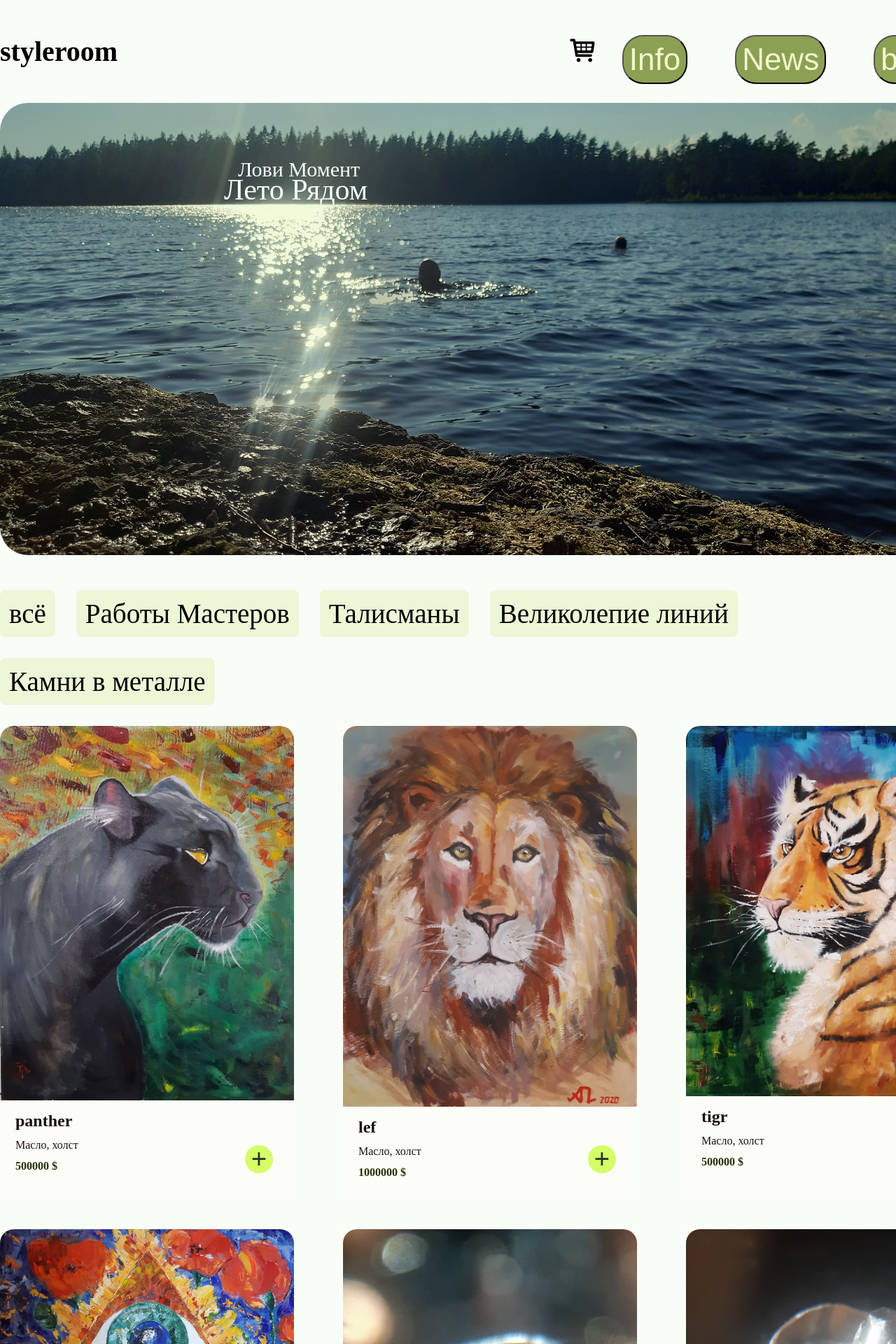
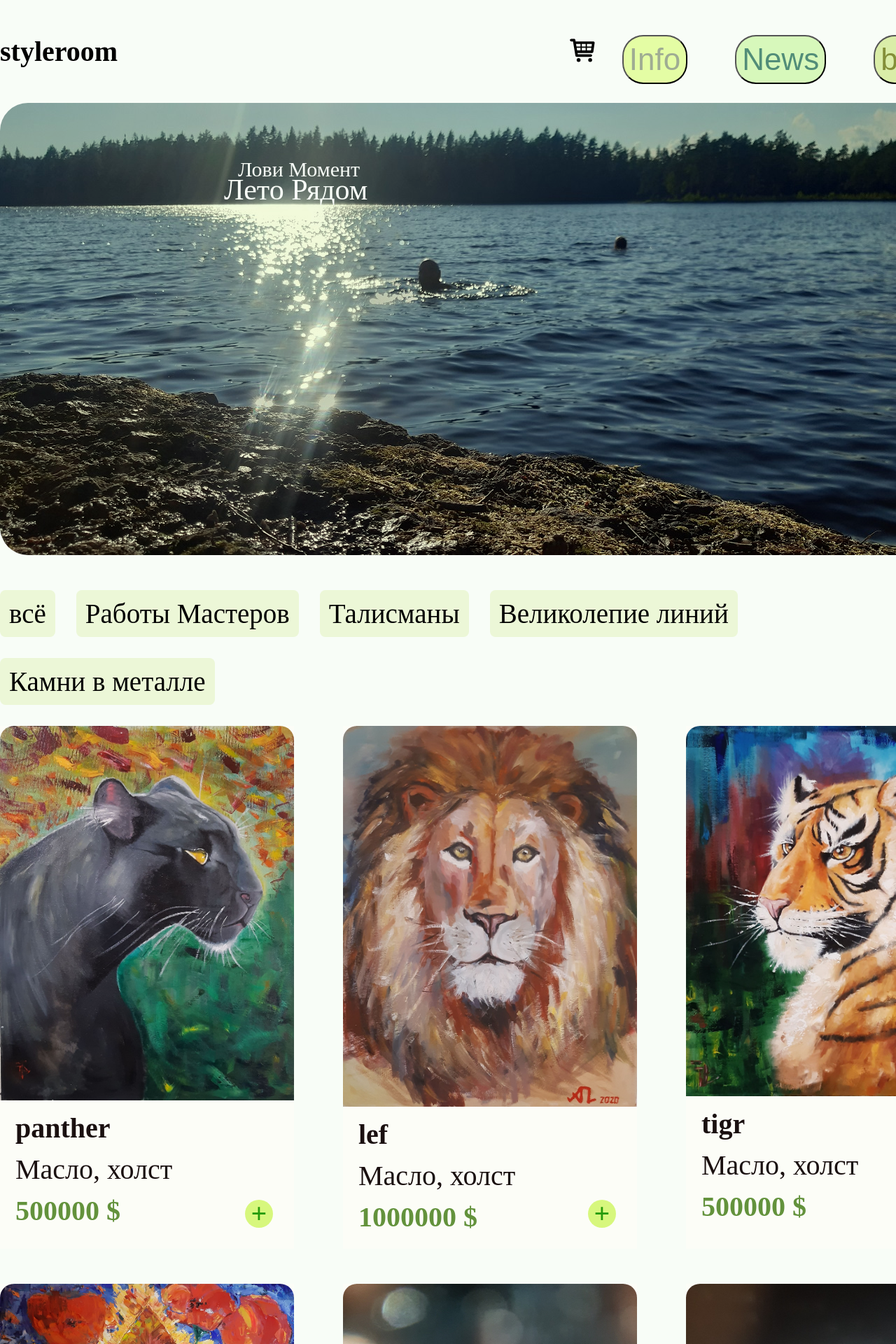
Before and after one commit to Swoopchinsky/styleroom, a React (Create React App) app: page / in a window 1280 px wide. Shown: the top 1920 px of the page at 70% size. Built offline with nearby package versions, Linux system fonts and the light colour scheme; a web font is replaced by a local one.

Commit message:
udacha v.1.2.1

```diff
--- a/src/components/Header.js
+++ b/src/components/Header.js
@@ -43,10 +43,10 @@ export default function Header(props) {
                             Игорь Борисович <br />
                             Город Санкт-Петербург <br />
                             Автор проекта. <dr />
-                            Создание Вэб сайтов на языкн JavaScript при помощи ReactJS технологий. <dr />
+                            Создание Вэб приложений при помощи современных информационных технологий. <dr />
                             Продажа произведений Искусства и кастомных украшений, амулетов. <br />
-                            Изучить Объекты торга можно на Академическом переулке Васильевского острова. <br />
-                            По предварительной записи по телефону или в мессенжерах.
+                            Ознакомится с Работами можно на Академическом переулке Васильевского острова. <br />
+                            Связь по телефону, в мессенжерах.
                         </div>
                     )}
 
@@ -63,6 +63,8 @@ export default function Header(props) {
                             -Давай поменяемся местами. <br />
                             : <br />
                             "Нет богатства лучше телесного здоровья" <br />
+                            : <br />
+                            : <br />
 
                         </div>
                     )}
@@ -71,7 +73,10 @@ export default function Header(props) {
                         <div className='brain'>
                             Мозг человеческий невероятно сложен.
                             В нем есть такие закоулки, о которых его
-                            обладатель даже не подозревает.
+                            обладатель даже не подозревает. <br />
+                            : <br />
+                            : <br />
+
                         </div>
                     )}
 
--- a/src/index.css
+++ b/src/index.css
@@ -40,8 +40,8 @@ header .butInfo {
   margin-right: 34px;
   padding: 8px;
   border-radius: 30px;
-  background-color: #8ca054;
-  color: #f2f8cb;
+  background-color: #cefc4e7d;
+  color: #696c858e;
   cursor: pointer;
   transition: color, transform 700ms ease;
 }
@@ -72,8 +72,8 @@ header .butNews {
   margin-right: 34px;
   padding: 8px;
   border-radius: 30px;
-  background-color: #8ca054;
-  color: #f2f8cb;
+  background-color: #c1f59397;
+  color: #528d78;
   cursor: pointer;
   transition: color, transform 700ms ease;
 }
@@ -104,8 +104,8 @@ header .butBrain {
   margin-right: 34px;
   padding: 8px;
   border-radius: 30px;
-  background-color: #8ca054;
-  color: #f2f8cb;
+  background-color: #cbe680a8;
+  color: #848f39;
   cursor: pointer;
   transition: color, transform 700ms ease;
 }
@@ -140,7 +140,7 @@ header .shop-cart-button {
 
 header .shop-cart-button:hover,
 header .shop-cart-button.active {
-  color: #7ba40c;
+  color: #90af3ba5;
   transform: scale(1.6);
 }
 
@@ -149,13 +149,12 @@ header .shop-cart {
   top: 50px;
   right: 0;
   width: 480px;
-  background: #eef7d6;
+  background: #eefce4;
   -webkit-box-shadow: -24px 24px 44px -12px rgba(126, 127, 131, 0.33);
   -moz-box-shadow: -24px 24px 44px -12px rgba(126, 127, 131, 0.33);
   box-shadow: -24px 24px 44px -12px rgba(126, 127, 131, 0.33);
-  z-index: 1000;
+  z-index: 1550;
   border-radius: 20px;
-
   padding: 22px;
   padding-bottom: 0;
 }
@@ -182,10 +181,10 @@ header .shop-cart .item h2 {
   margin-bottom: 14px;
 }
 
-header .shop-cart .item p {
-  color: #425c0d;
+header .shop-cart .item b {
+  color: #74a316;
   font-weight: 600;
-  font-size: 44px;
+  font-size: 64px;
 }
 
 header .shop-cart .item .delete {
@@ -194,7 +193,7 @@ header .shop-cart .item .delete {
   position: relative;
   top: -40px;
   cursor: pointer;
-  font-size: 34px;
+  font-size: 38px;
   transition: color, transform 700ms ease;
 }
 
@@ -274,14 +273,15 @@ header .presentation::before {
   left: 0;
   right: 0;
   bottom: 0;
-  background: #27340455;
-  z-index: 1100;
+  background: #b0ef0417;
+  z-index: 1550;
   overflow: auto;
+  font-size: 44px;
 
 }
 
 .full-item>div {
-  width: 900px;
+  width: 1100px;
   position: relative;
   margin: 10% auto;
   padding: 44px 33px;
@@ -326,11 +326,12 @@ main b,
 .full-item b {
   margin: 12px 22px;
   color: #1a1010;
+  font-size: 40px;
 }
 
 main b,
 .full-item b {
-  color: #243207;
+  color: #387408c8;
 }
 
 main .add-to-cart,
@@ -338,12 +339,12 @@ main .add-to-cart,
   position: absolute;
   right: 30px;
   bottom: 30px;
-  background: #d5fd67;
+  background: #d0f766d4;
   width: 40px;
   height: 40px;
   text-align: center;
   line-height: 40px;
-  color: #2a3328;
+  color: #259b0b;
   border-radius: 50%;
   cursor: pointer;
   font-size: 40px;
@@ -354,11 +355,13 @@ main .add-to-cart,
 main .add-to-cart:hover,
 .full-item .add-to-cart:hover {
   transform: scale(1.6) translateY(-8px);
+  background-color: #50720ba9;
+  color: #ecfc9e;
 }
 
 footer {
   text-align: center;
   margin-top: 50px;
-  font-size: 43px;
-  font-weight: 540;
+  font-size: 48px;
+  font-weight: 600;
 }
```
